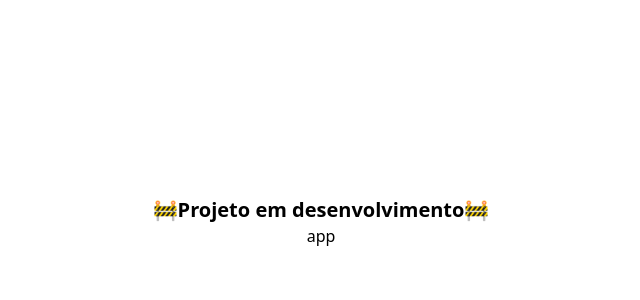
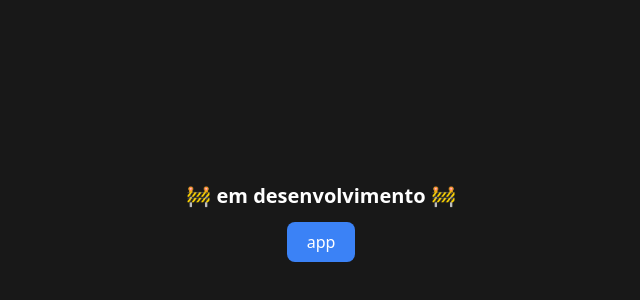
Before and after one commit to alcantaradejs/gestor-de-caixa, a Next.js app: page / in a window 1280 px wide. Shown: the part 178-478 px from the top of the page, without its empty margins (319-959 px from the left). Built offline with nearby package versions, Linux system fonts and the light colour scheme; no server answers.

Commit message:
home page update

```diff
--- a/pages/index.tsx
+++ b/pages/index.tsx
@@ -14,10 +14,14 @@ export default function Home() {
       <main
       className='
       w-screen h-screen
-      flex flex-col justify-center items-center
+      flex flex-col justify-center items-center gap-3
+      bg-background text-text
       '>
-        <h1 className='text-xl font-bold'>🚧Projeto em desenvolvimento🚧</h1>
-        <Link href="/app">app</Link>
+        <h1 className='text-xl font-bold'>🚧 em desenvolvimento 🚧</h1>
+        <Link
+        href="/app"
+        className='bg-blue-500 px-5 py-2 rounded-lg'
+        >app</Link>
       </main>
     </>
   )
```
